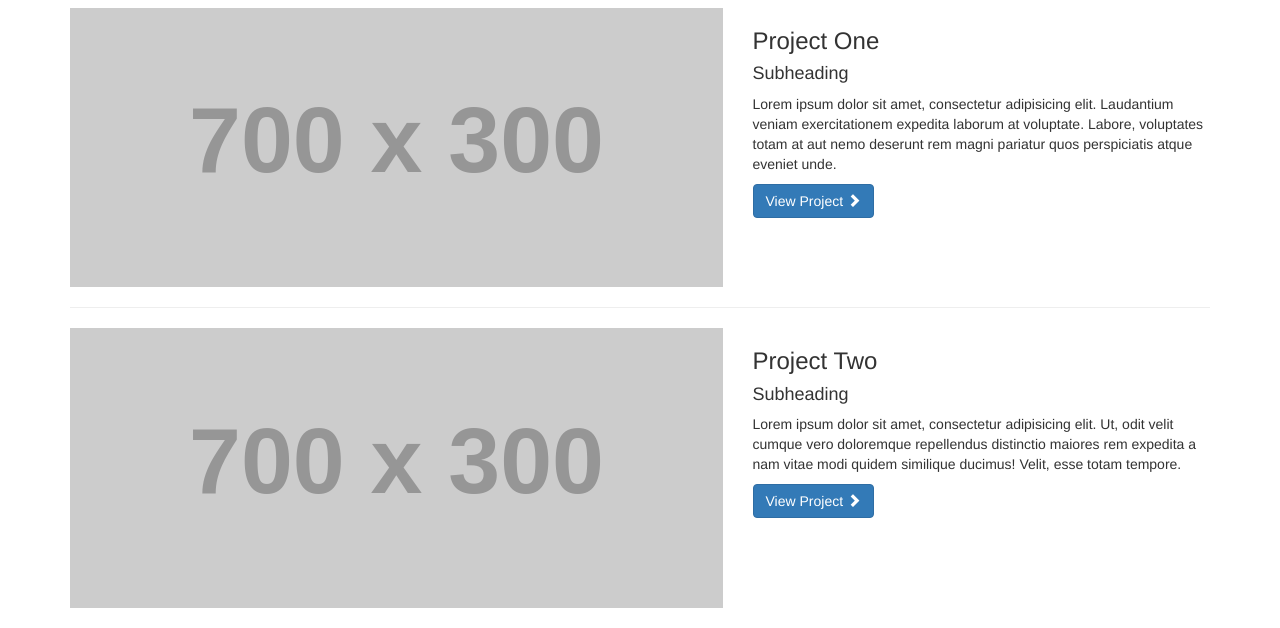
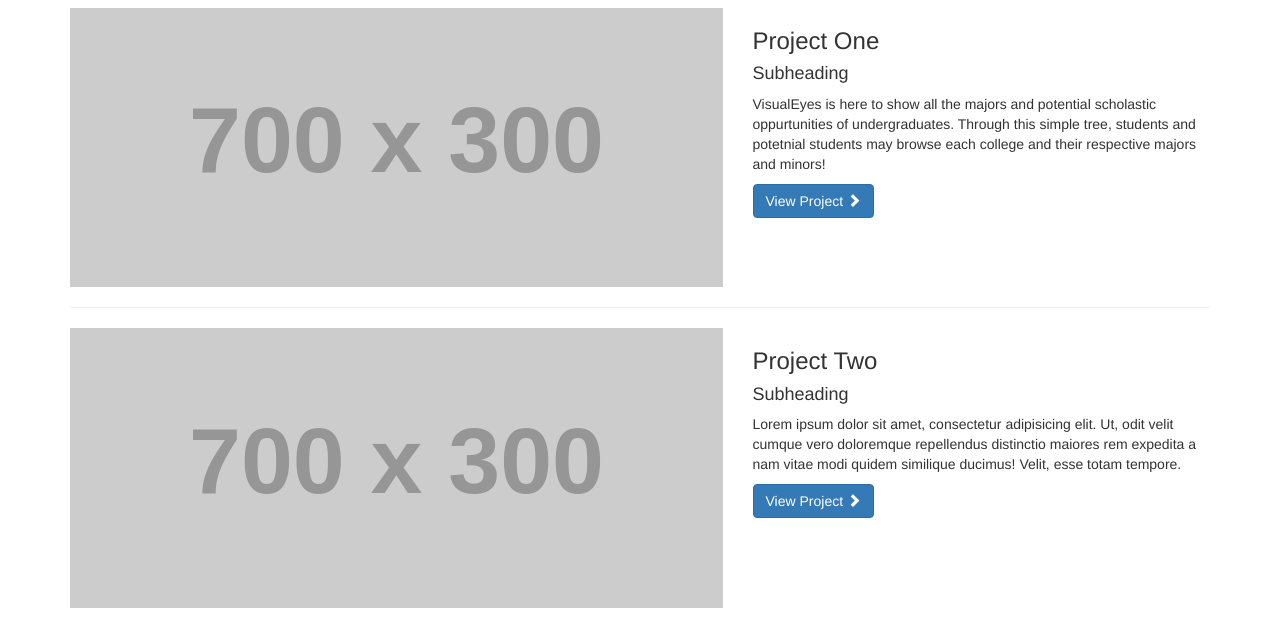
Before and after one commit to debolt/Boulder-Conquest, a plain HTML site: page VisualEyes/startbootstrap-1-col-portfolio-1.0.3/index.html in a window 1280 px wide. Shown: the part 172-800 px from the top of the page. Drawn offline with Linux system fonts and the light colour scheme; placeholder pictures from the web are drawn by us.

Commit message:
Changed description for project1

```diff
--- a/VisualEyes/startbootstrap-1-col-portfolio-1.0.3/index.html
+++ b/VisualEyes/startbootstrap-1-col-portfolio-1.0.3/index.html
@@ -83,7 +83,7 @@
             <div class="col-md-5">
                 <h3>Project One</h3>
                 <h4>Subheading</h4>
-                <p>Lorem ipsum dolor sit amet, consectetur adipisicing elit. Laudantium veniam exercitationem expedita laborum at voluptate. Labore, voluptates totam at aut nemo deserunt rem magni pariatur quos perspiciatis atque eveniet unde.</p>
+                <p>VisualEyes is here to show all the majors and potential scholastic oppurtunities of undergraduates. Through this simple tree, students and potetnial students may browse each college and their respective majors and minors!</p>
                 <a class="btn btn-primary" href="#">View Project <span class="glyphicon glyphicon-chevron-right"></span></a>
             </div>
         </div>
```
